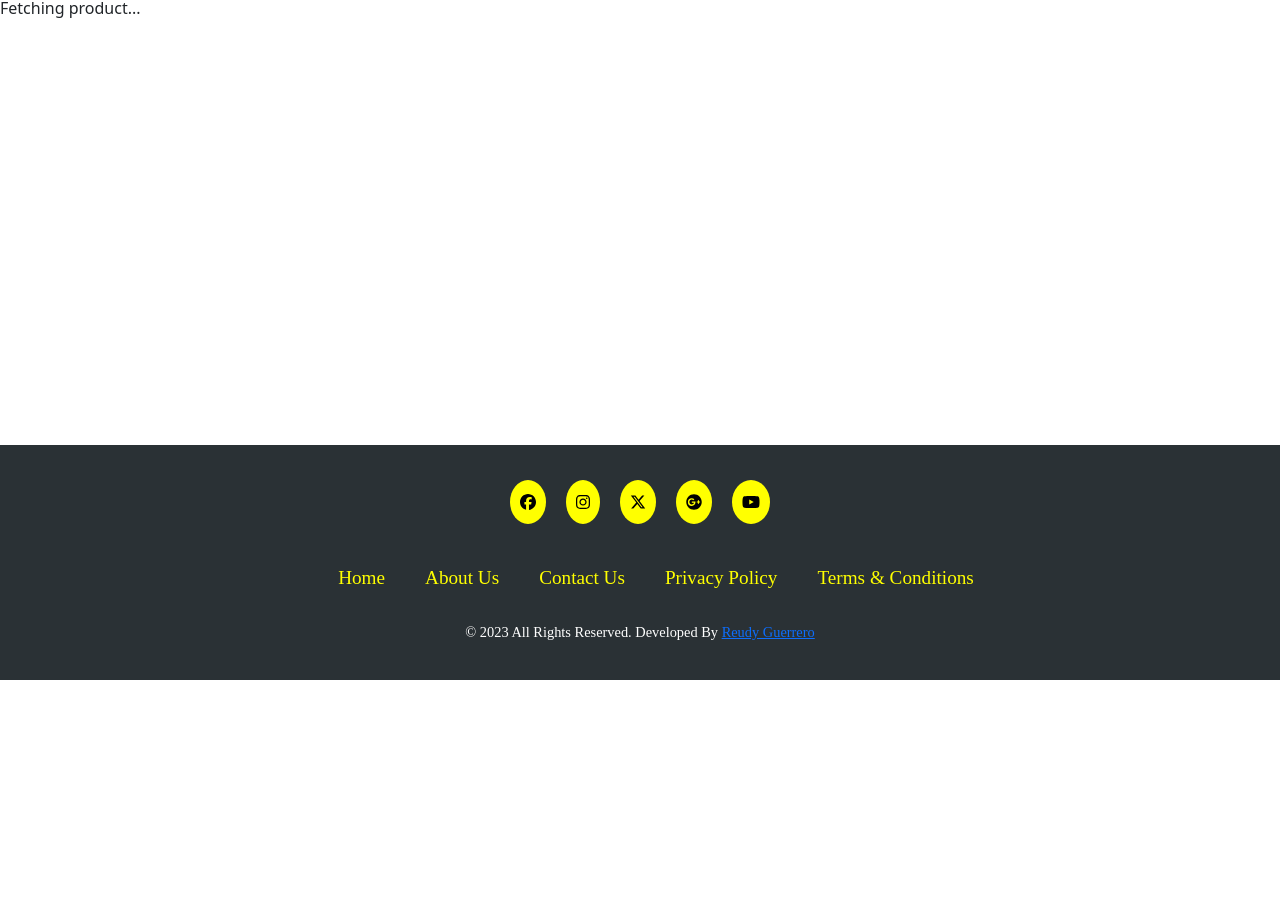
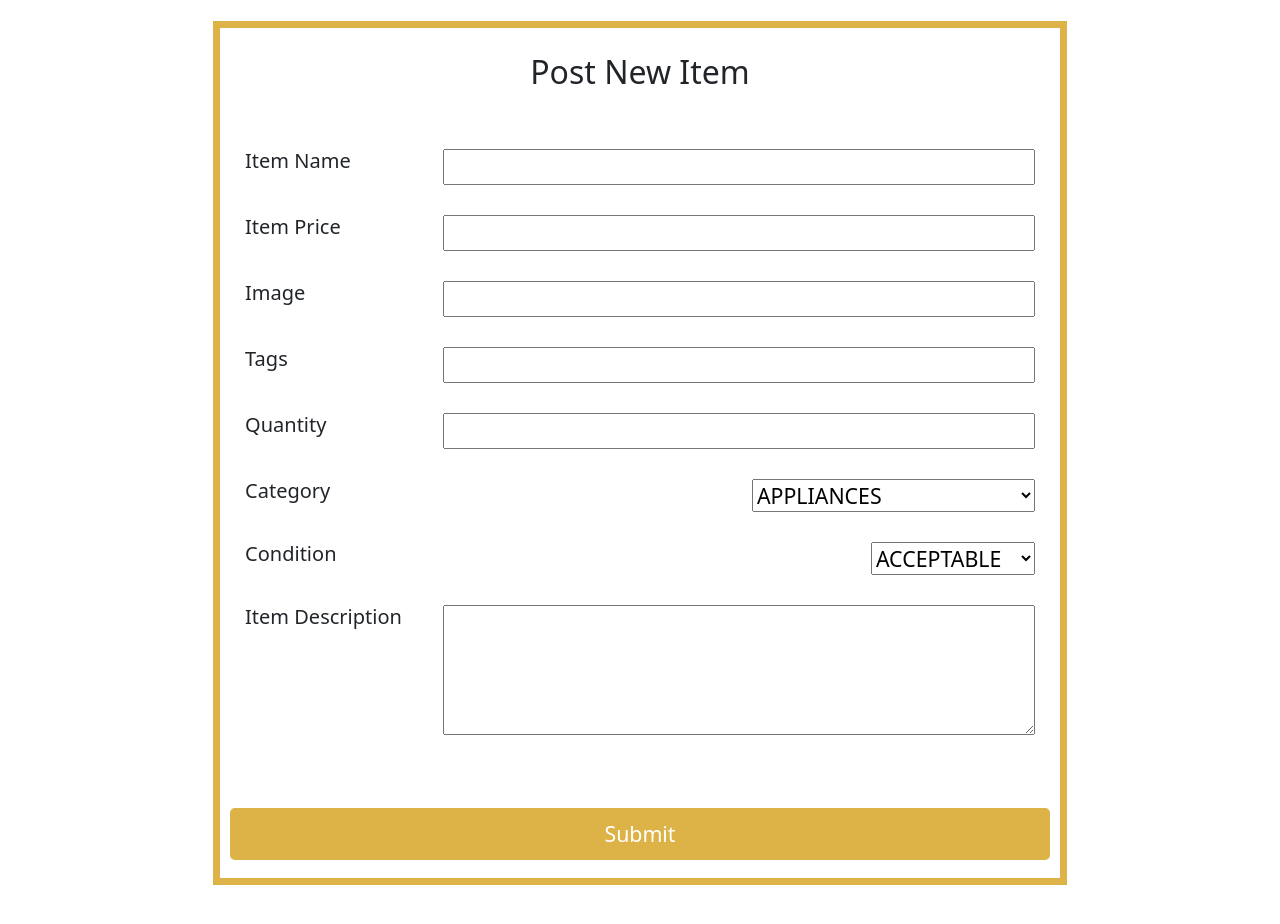
Before and after one commit to ReudyMiguel20/BargainBee-Marketplace-Website, a React (Create React App) app in the folder frontend/: page /products/new in a window 1280 px wide. Shown: the part 120-1044 px from the top of the page. Before the commit the page ends 800 px from the top, so only its background shows below. Built offline with nearby package versions, Linux system fonts and the light colour scheme; no server answers; sample sign-in values are in the browser's storage.

Commit message:
Users can now create item posts

```diff
--- a/frontend/src/App.js
+++ b/frontend/src/App.js
@@ -1,7 +1,7 @@
 import "./App.css";
 import {QueryClient, QueryClientProvider} from "@tanstack/react-query";
 import AppNavbar from "./components/AppNavbar/AppNavbar";
-import {BrowserRouter as Router, Route, Routes} from "react-router-dom";
+import {BrowserRouter as Router, Navigate, Route, Routes} from "react-router-dom";
 import {Home} from "./pages/Home.js";
 import {Products} from "./pages/Products/Products.js";
 import AppFooter from "./components/AppFooter/AppFooter";
@@ -10,12 +10,13 @@ import Category from "./pages/Products/Category/Category";
 import SearchResultProducts from "./pages/Products/SearchResultProducts/SearchResultProducts";
 import UserLogin from "./pages/UserLogin";
 import UserContext from "./UserContext";
-import {useState} from "react";
+import {useEffect, useState} from "react";
+import PostNewItem from "./pages/PostNewItem/PostNewItem";
 
 
 function App() {
     const client = new QueryClient();
-    const [userLoggedIn, setUserLoggedIn] = useState(false);
+    const [userLoggedIn, setUserLoggedIn] = useState(() => localStorage.getItem("userLoggedIn") === "true");
 
     return (
         <div className="app">
@@ -28,6 +29,7 @@ function App() {
                                 <Route path="/" element={<Home/>}/>
                                 <Route path="/products" element={<Products/>}/>
                                 <Route path="/products/:id" element={<ProductDetails/>}/>
+                                <Route path="/products/new" element={userLoggedIn ? <PostNewItem /> : <Navigate to="/login" />} />
                                 <Route path="/category/:category" element={<Category/>}/>
                                 <Route path="/search/:search" element={<SearchResultProducts/>}/>
                                 <Route path="/login" element={<UserLogin/>}/>
--- a/frontend/src/components/AppNavbar/AppNavbar.js
+++ b/frontend/src/components/AppNavbar/AppNavbar.js
@@ -62,9 +62,10 @@ function AppNavbar() {
 
         <Navbar data-bs-theme="dark" expand="lg" className="bg-body-tertiary">
             <div className="upper-nav">
-                <Navbar.Brand className="title" href="/"><img src={beeicon}
-                                                              style={{width: '40px', height: '40px'}}/> Bargain
-                    Bee</Navbar.Brand>
+                <Navbar.Brand className="title" href="/">
+                    <img src={beeicon} style={{width: '40px', height: '40px'}}/>
+                    Bargain Bee
+                </Navbar.Brand>
                 <div className="search-container">
                     <input
                         className="search-bar"
@@ -90,6 +91,7 @@ function AppNavbar() {
                         <div className="user-logged-in-buttons">
                             <button
                                 style={{backgroundColor: "#dda12a"}}
+                                onClick={() => navigate(`/products/new`)}
                             >
                                 + Publish New Item
                             </button>
@@ -97,7 +99,7 @@ function AppNavbar() {
                                 onClick={flushLogoutDetails}
                                 style={{backgroundColor: "red"}}
                             >
-                            Logout <FontAwesomeIcon style={{paddingLeft: "5px"}} icon={faRightFromBracket} />
+                                Logout <FontAwesomeIcon style={{paddingLeft: "5px"}} icon={faRightFromBracket}/>
                             </button>
                         </div>
                     </div>
--- a/frontend/src/components/LoginForm/LoginForm.js
+++ b/frontend/src/components/LoginForm/LoginForm.js
@@ -54,7 +54,7 @@ const LoginForm = () => {
 
             // This is to simulate a delay in the login process.
             setTimeout(() => {
-                navigate(`/`);
+                window.location.href = "/";
             }, 1000);
 
         } catch (error) {
@@ -83,6 +83,7 @@ const LoginForm = () => {
                     </div>
 
                     <div className="login-form-labels">
+
                         <label>
                             <h5>Username</h5>
                             <input
@@ -91,6 +92,7 @@ const LoginForm = () => {
                                 onChange={handleUsernameChange}
                             />
                         </label>
+
                         <label>
                             <h5>Password</h5>
                             <input
--- /dev/null
+++ b/frontend/src/data/categories.js
@@ -0,0 +1,23 @@
+const categories = [
+    'ELECTRONICS',
+    'CLOTHING',
+    'HOME_AND_GARDEN',
+    'SPORTS_AND_OUTDOORS',
+    'VEHICLES',
+    'BOOKS',
+    'MUSIC',
+    'TOYS',
+    'JEWELRY',
+    'HEALTH_AND_BEAUTY',
+    'FURNITURE',
+    'APPLIANCES',
+    'ART_AND_COLLECTIBLES',
+    'PETS',
+    'COMPUTERS',
+    'VIDEO_GAMES',
+    'CRAFTS_AND_HOBBIES',
+    'FOOD_AND_DRINK',
+    'OTHER',
+];
+
+export default categories;
--- /dev/null
+++ b/frontend/src/data/conditions.js
@@ -0,0 +1,10 @@
+const conditions = [
+    'NEW',
+    'LIKE_NEW',
+    'USED',
+    'ACCEPTABLE',
+    'DEFECTIVE',
+    'REFURBISHED',
+];
+
+export default conditions;
--- /dev/null
+++ b/frontend/src/pages/PostNewItem/PostNewItem.css
@@ -0,0 +1,71 @@
+.new-post-form-container {
+    display: flex;
+    flex-direction: column;
+    justify-content: center;
+    align-items: center;
+    padding: 25px;
+}
+
+.new-post-form-title {
+    display: flex;
+    justify-content: center;
+    align-items: center;
+    padding: 25px;
+    font-size: 20pt;
+    font-weight: bold;
+}
+
+form {
+    border: 7px solid #ddb347;
+}
+
+.new-post-form-labels {
+    display: flex;
+    flex-direction: column;
+    justify-content: center;
+    align-items: flex-start;
+    padding: 25px;
+    font-size: 16pt;
+    font-weight: bold;
+
+}
+
+.new-post-form-labels label {
+    display: flex;
+    justify-content: space-between;
+    padding-bottom: 30px;
+    width: 100%;
+}
+
+.new-post-form-labels h5 {
+    width: 20%; /* Adjust as needed */
+}
+
+.new-post-form-labels input,
+.new-post-form-labels textarea {
+    width: 75%; /* Adjust as needed */
+}
+
+.label-username {
+    display: flex;
+    flex-direction: column;
+}
+
+.new-post-form-submit {
+    display: flex;
+    justify-content: center;
+    align-items: center;
+    padding: 10px;
+}
+
+.new-post-form-submit button {
+    background-color: #ddb347;
+    color: white;
+    padding: 10px 20px;
+    margin: 8px 0;
+    border: none;
+    cursor: pointer;
+    width: 100%;
+    font-size: 16pt;
+    border-radius: 5px;
+}
--- /dev/null
+++ b/frontend/src/pages/PostNewItem/PostNewItem.js
@@ -0,0 +1,162 @@
+import React, {useMemo, useState} from 'react'
+import "./PostNewItem.css";
+import categories from "../../data/categories";
+import conditions from "../../data/conditions";
+import Cookies from "js-cookie";
+import axios from "axios";
+
+const PostNewItem = () => {
+    const [itemName, setItemName] = useState("");
+    const [price, setPrice] = useState("");
+    const [image, setImage] = useState("");
+    const [tags, setTags] = useState("");
+    const [quantity, setQuantity] = useState("");
+    const [category, setCategory] = useState("");
+    const [condition, setCondition] = useState("");
+    const [description, setDescription] = useState("");
+
+    const sortedCategories = useMemo(() => {
+        return categories.sort((a, b) => a.localeCompare(b));
+    }, []);
+
+    const sortedConditions = useMemo(() => {
+        return conditions.sort((a, b) => a.localeCompare(b));
+    }, []);
+
+
+    const handleSubmit = async (event) => {
+        event.preventDefault();
+
+        const newProduct = {
+            item_name: itemName,
+            price,
+            image,
+            tags,
+            quantity,
+            category,
+            condition,
+            description
+        }
+
+        try {
+            const response = await axios.post("http://localhost:8080/api/item/new", newProduct, {
+                headers: {
+                    'Content-Type': 'application/json',
+                    'Authorization': `Bearer ${Cookies.get("access_token")}`
+                },
+                withCredentials: true
+            });
+        } catch (error) {
+            console.error('Error:', error);
+        }
+
+
+
+        console.log(newProduct);
+    }
+
+    return (
+        <div className="new-post-form-container">
+            <form>
+                <div className="new-post-form-title">
+                    <h2>Post New Item</h2>
+                </div>
+
+                <div className="new-post-form-labels">
+                    <label>
+                        <h5>Item Name</h5>
+                        <input
+                            type="text"
+                            name="item_name"
+                            onChange={(e) => setItemName(e.target.value)}
+                        />
+                    </label>
+
+                    <label>
+                        <h5>Item Price</h5>
+                        <input
+                            type="number"
+                            name="price"
+                            onChange={(e) => setPrice(e.target.value)}
+                        />
+                    </label>
+
+                    <label>
+                        <h5>Image</h5>
+                        <input
+                            type="text"
+                            name="image"
+                            onChange={(e) => setImage(e.target.value)}
+                        />
+                    </label>
+
+                    <label>
+                        <h5>Tags</h5>
+                        <input
+                            type="text"
+                            name="tags"
+                            onChange={(e) => setTags(e.target.value)}
+                        />
+                    </label>
+
+                    <label>
+                        <h5>Quantity</h5>
+                        <input
+                            type="number"
+                            min="1"
+                            max="1000"
+                            name="quantity"
+                            onChange={(e) => setQuantity(e.target.value)}
+                        />
+                    </label>
+
+                    <label>
+                        <h5>Category</h5>
+                        <select
+                            name="category"
+                            onChange={(e) => setCategory(e.target.value)}
+                        >
+                            {sortedCategories.map((category) => (
+                                <option key={category} value={category}>{category}</option>
+                            ))};
+                        </select>
+                    </label>
+
+                    <label>
+                        <h5>Condition</h5>
+                        <select
+                            name="condition"
+                            onChange={(e) => setCondition(e.target.value)}
+                        >
+                            {sortedConditions.map((condition) => (
+                                <option key={condition} value={condition}>{condition}</option>
+                            ))};
+                        </select>
+                    </label>
+
+                    <label>
+                        <h5>Item Description</h5>
+                        <textarea
+                            name="description"
+                            rows="4"
+                            cols="50"
+                            onChange={(e) => setDescription(e.target.value)}
+                        />
+                    </label>
+                </div>
+
+                <div className="new-post-form-submit">
+                    <button
+                        type="submit"
+                        onClick={(e) => handleSubmit(e)}
+                    >
+                        Submit
+                    </button>
+                </div>
+
+            </form>
+        </div>
+    )
+}
+
+export default PostNewItem;
```
Also changed, not shown: 2 other files (tests, documents, lock files or other folders). Lines whose indentation alone changed are shown as unchanged.
